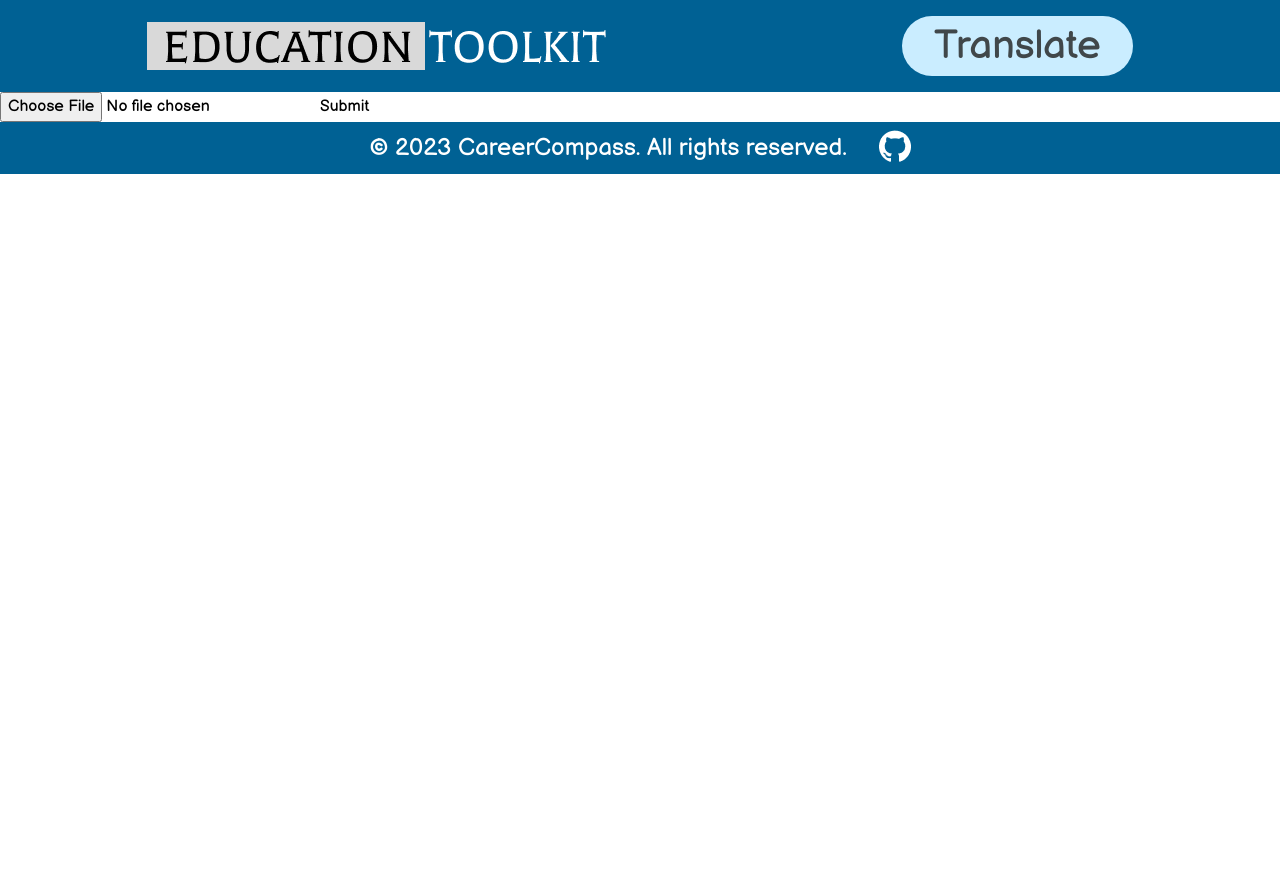
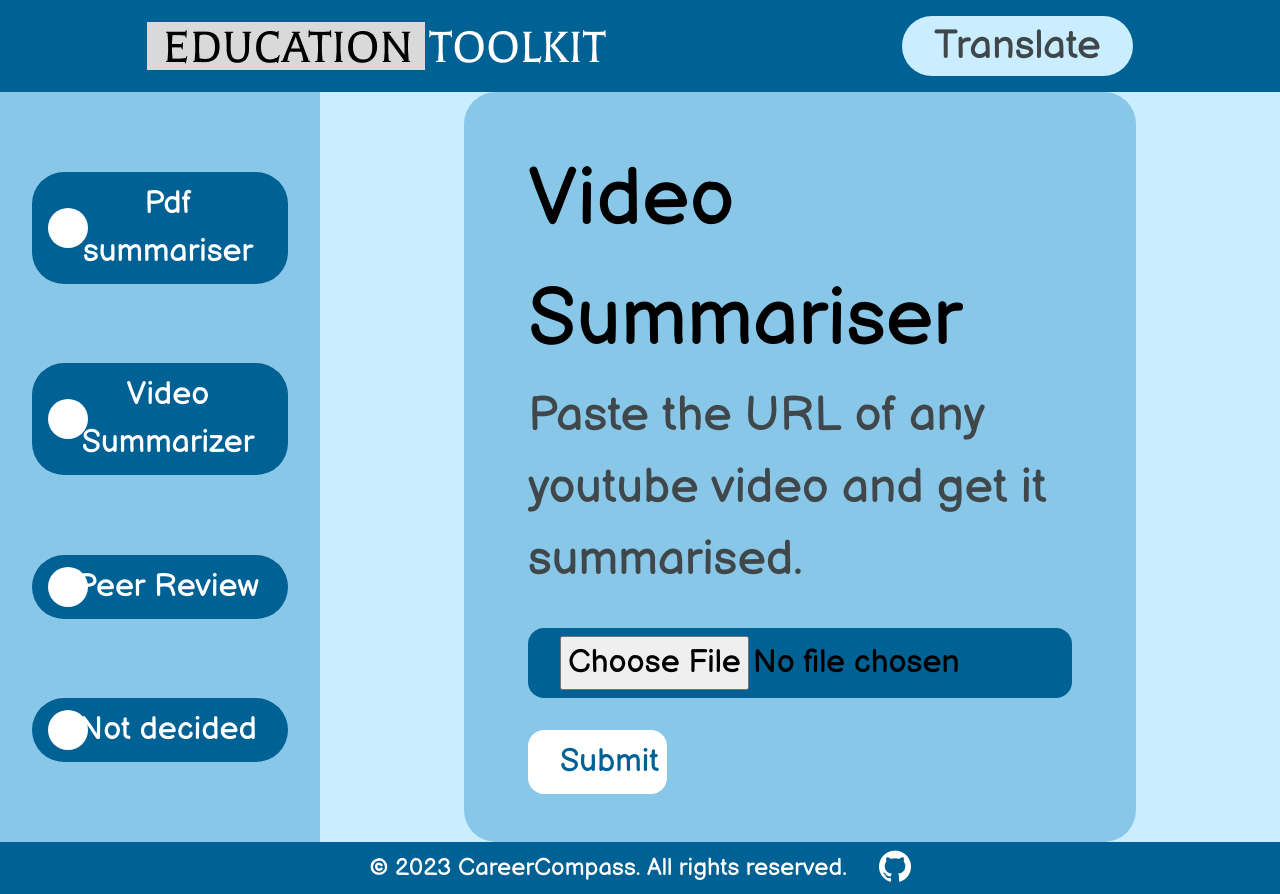
Before and after one commit to PekaVengers/EducationToolkit, a React (Vite) app in the folder client/: page /pdfsummary in a window 1280 px wide. Before the commit the page ends 800 px from the top, so only its background shows below. Built offline with nearby package versions, Linux system fonts and the light colour scheme.

Commit message:
Format pdf summarizer page

```diff
--- a/client/src/pages/PDFSummarizer.jsx
+++ b/client/src/pages/PDFSummarizer.jsx
@@ -1,6 +1,7 @@
 import axios from "axios";
 import { useState } from "react";
-import {useNavigation, useActionData, Form} from "react-router-dom";
+import { useNavigation, useActionData, Form } from "react-router-dom";
+import Sidebar from "../components/Sidebar";
 
 export async function action({ request }) {
   const formData = await request.formData();
@@ -20,7 +21,7 @@ export default function PDFSummarizer() {
   const [question, setQuestion] = useState("")
   const [chatHistory, setChatHistory] = useState([])
   async function askQuestion() {
-    const res = await axios.post("http://127.0.0.1:8000/api/ask-question/", {question});
+    const res = await axios.post("http://127.0.0.1:8000/api/ask-question/", { question });
     setQuestion("");
     setChatHistory(res.data.history)
     console.log(res.data.history)
@@ -30,25 +31,10 @@ export default function PDFSummarizer() {
     setQuestion(event.target.value);
   }
 
-  return !actionData ? (
-    <div className="glass-container2">
-          <Form method="post" encType="multipart/form-data" className="form">
-            <input
-              type="file"
-              name="source-file"
-              accept="application/pdf"
-              required
-            />
-            <button disabled={navigation.state === "submitting"} type="submit" className="submit-button2">
-              {
-                navigation.state === "submitting"
-                  ? "Processing..."
-                  : "Submit"
-              }
-            </button>
-          </Form>
-    </div>
-  ) : (
+  return (<div className="videoContainer flex flex-1 bg-secondary">
+    <Sidebar />
+    <div className="right w-[75vw] flex flex-col justify-center items-center ">
+      {actionData ? (
         <div className="container">
         <form>
           <input className="border-2 border-black py-2 px-3" type="text" value={question} onChange={handleChange} />
@@ -70,5 +56,35 @@ export default function PDFSummarizer() {
           })
         }
       </div>
+      ) : (
+        <div className="rightContent w-[70%] bg-[#88C7E7] px-[4rem] py-[3rem] flex flex-col  rounded-[2rem]">
+          <h1 className="text-[5rem]">Video Summariser</h1>
+          <h2 className="text-tertiary text-[3rem] mb-8">
+            Paste the URL of any youtube video and get it summarised.
+          </h2>
+          <Form method="post" encType="multipart/form-data" className="form">
+            <input
+              type="file"
+              name="source-file"
+              accept="application/pdf"
+              required
+              className="placeholder:text-white-700 p-2 pl-8  bg-primary w-[100%] text-[2rem]  border-none rounded-[1rem] mb-8"
+            />
+            <button
+              disabled={navigation.state === "submitting"}
+              type="submit"
+              className="text-primary p-2 pl-8 hover:bg-primary hover:text-white  bg-white text-[2rem]  border-none rounded-[1rem]"
+            >
+              {
+                navigation.state === "submitting"
+                  ? "Processing..."
+                  : "Submit"
+              }
+            </button>
+          </Form>
+        </div>
+      )}
+    </div>
+  </div>
   );
 }
```
Lines whose indentation alone changed are shown as unchanged.
